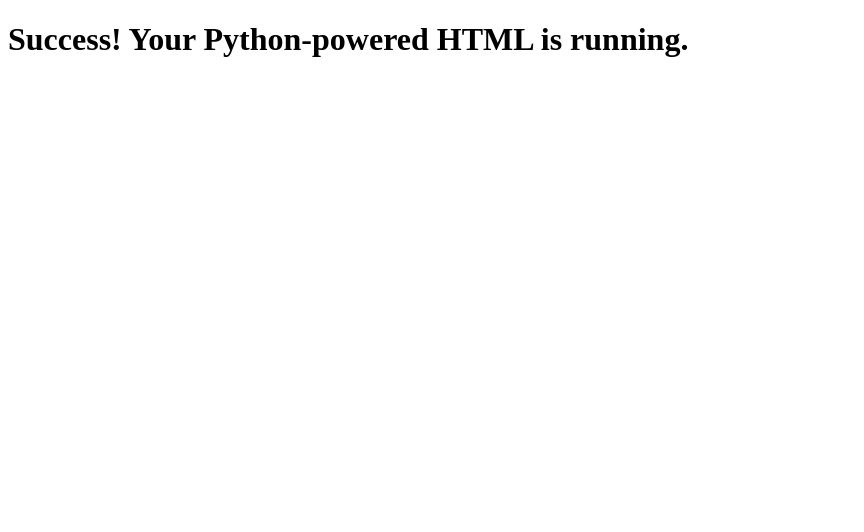
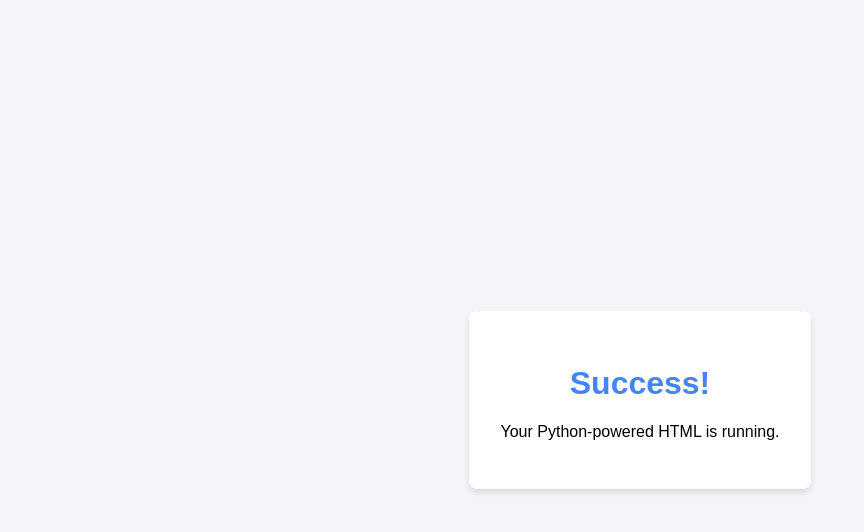
Before and after one commit to shreeyapbambhoray-design/lab12, a plain HTML site: page template/index.html in a window 1280 px wide. Shown: the whole page, without its empty margins (0-864 px from the left). Drawn offline with Linux system fonts and the light colour scheme.

Commit message:
Update index.html

```diff
--- a/template/index.html
+++ b/template/index.html
@@ -1,9 +1,19 @@
 <!DOCTYPE html>
-<html>
+<html lang="en">
 <head>
+    <meta charset="UTF-8">
+    <meta name="viewport" content="width=device-width, initial-scale=1.0">
     <title>{{ title }}</title>
+    <style>
+        body { font-family: sans-serif; display: flex; justify-content: center; align-items: center; height: 100vh; margin: 0; background-color: #f4f4f9; }
+        .card { background: white; padding: 2rem; border-radius: 8px; box-shadow: 0 4px 6px rgba(0,0,0,0.1); text-align: center; }
+        h1 { color: #4285F4; }
+    </style>
 </head>
 <body>
-    <h1>Success! Your Python-powered HTML is running.</h1>
+    <div class="card">
+        <h1>Success!</h1>
+        <p>Your Python-powered HTML is running.</p>
+    </div>
 </body>
 </html>
```
